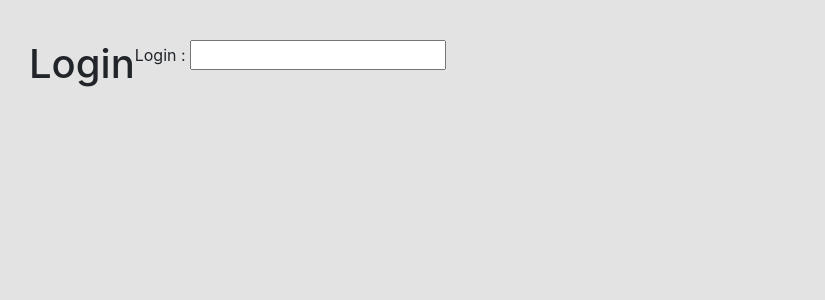
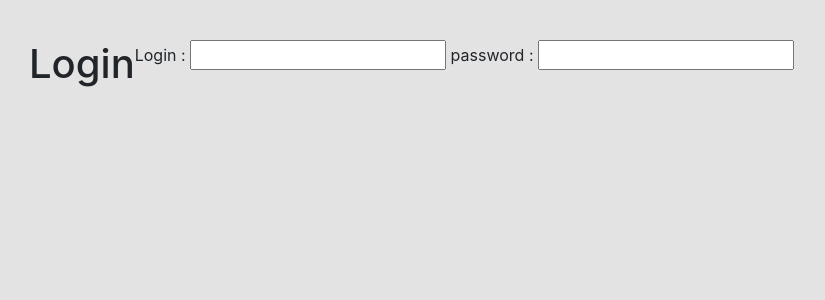
Before and after one commit to kamelderrar/TchatCared, a PHP site: page / in a window 1280 px wide. Shown: the top 300 px of the page, without its empty margins (96-921 px from the left). Run offline with PHP 8.4, Linux system fonts and the light colour scheme; some libraries are stand-ins or nearby versions.

Commit message:
Ajout de password

```diff
--- a/src/application/views/home.phtml
+++ b/src/application/views/home.phtml
@@ -2,5 +2,6 @@
     <h1>Login</h1>
     <form method="POST" action="">
        <label>Login : <input name="login" id="login" type="text"/></label>
+	   <label>password : <input name="password" id="password" type="text"/></label>
     </form>
 <?php }?>
```
